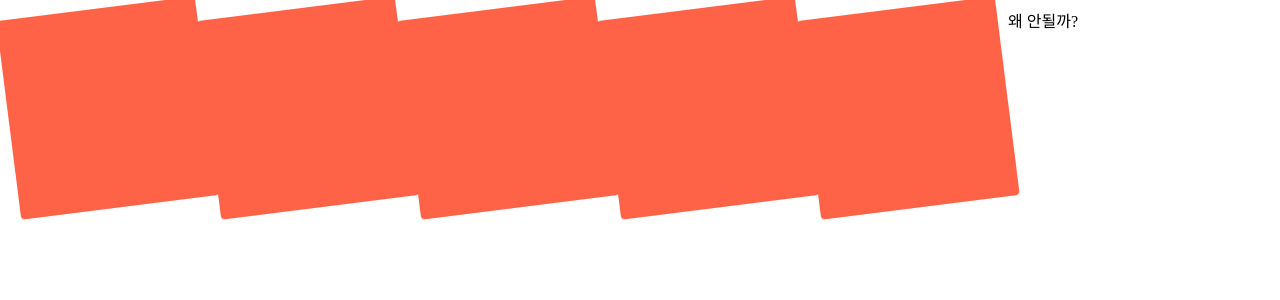
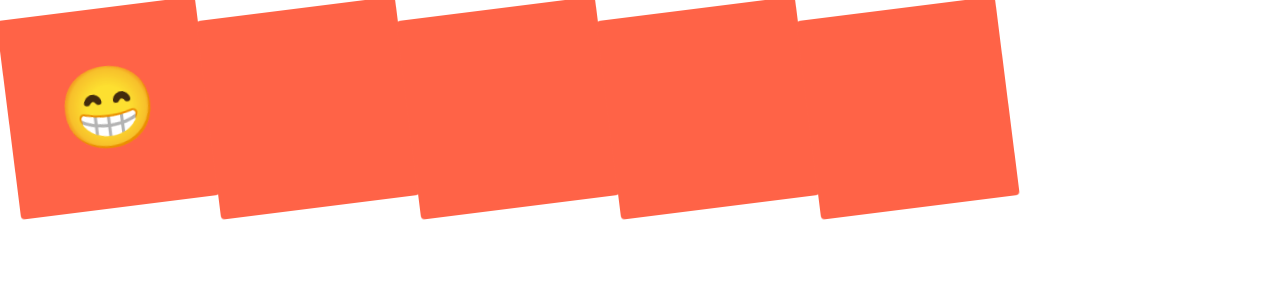
Before and after one commit to GUAJEGUICHAN/NC-STYLED-COMPONENTS-Practice, a React app: page / in a window 1280 px wide. Shown: the top 300 px of the page. Built offline with nearby package versions, Linux system fonts and the light colour scheme.

Commit message:
2.4: ⭐️Box 태그 안에있는 span태그(자손태그)의 속성값을 수정한다 그안에 이모지를 넣고 중앙에 위치한다.

```diff
--- a/src/components/App.jsx
+++ b/src/components/App.jsx
@@ -23,18 +23,25 @@ const Box = styled.div`
   height:200px;
   width:200px;
   background-color: tomato;
-  animation:${animation} 1s linear infinite
+  display:flex;
+  justify-content:center;
+  align-items:center;
+  animation:${animation} 1s linear infinite;
+  span{
+    font-size:80px;
+  }
 `;
 
 export default function App() {
   return (
     <Wrapper>
+      <Box>
+        <span>😁</span>
+      </Box>
       <Box />
       <Box />
       <Box />
       <Box />
-      <Box />
-      <div>왜 안될까?</div>
     </Wrapper>
   );
 }
```
